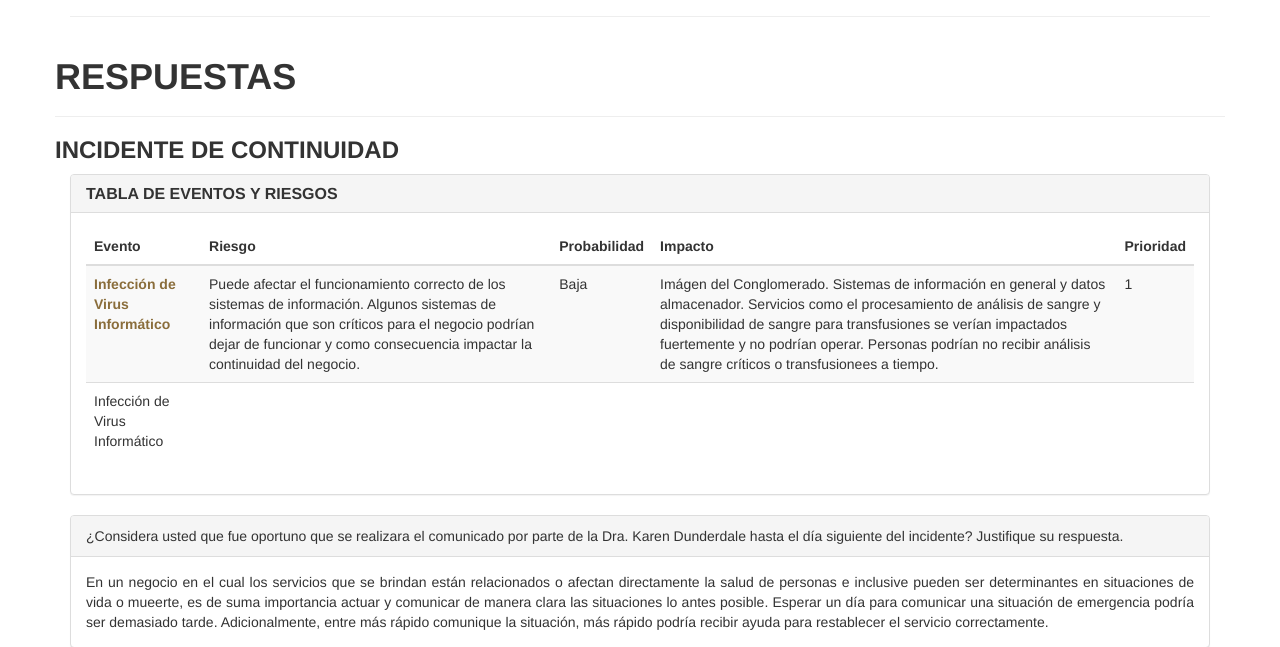
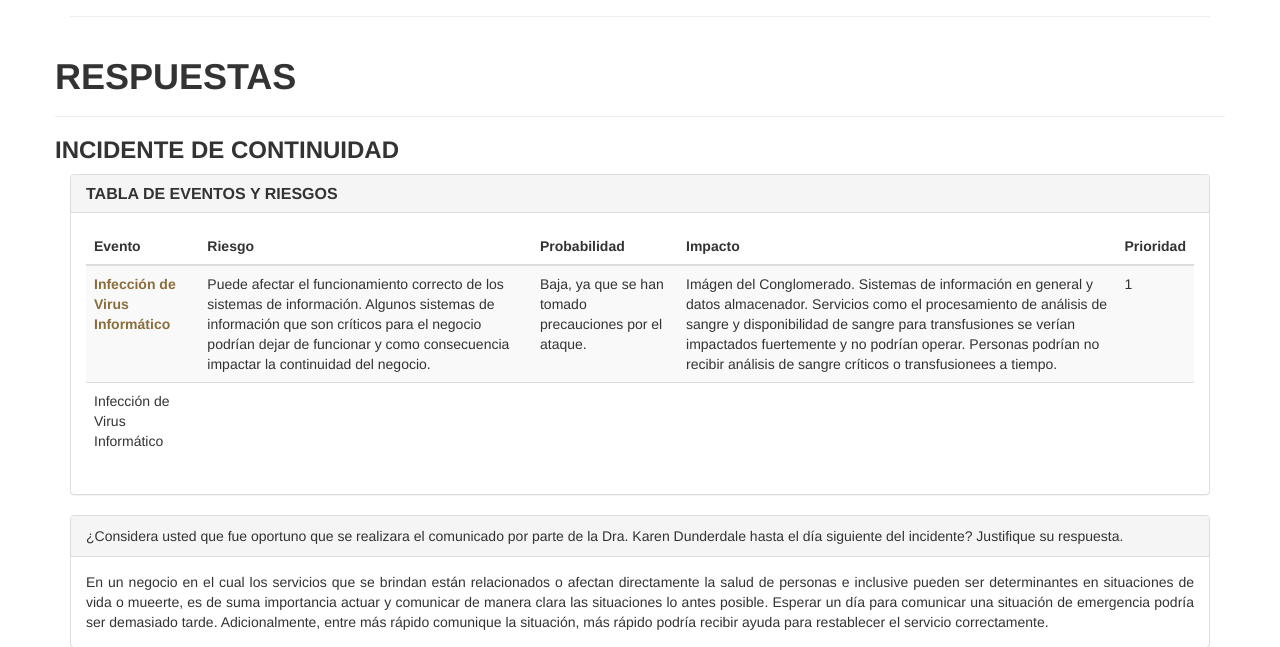
Before and after one commit to OneTesseractInMultiverse/ITIL-CaseExample, a Python web app: template templates/casos/business_continuity.html in a window 1280 px wide. Shown: the part 341-988 px from the top of the page. Run offline with Jinja, Linux system fonts and the light colour scheme; the template is opened without the code that fills it, so the values that code supplies are empty; some libraries are stand-ins or nearby versions.

Commit message:
Update business_continuity.html

```diff
--- a/templates/casos/business_continuity.html
+++ b/templates/casos/business_continuity.html
@@ -65,7 +65,7 @@
                       podrían dejar de funcionar y como consecuencia impactar la continuidad del negocio.
                   </td>
                   <td>
-                      Baja
+                      Baja, ya que se han tomado precauciones por el ataque.
                   </td>
                   <td>
                       Imágen del Conglomerado.
```
